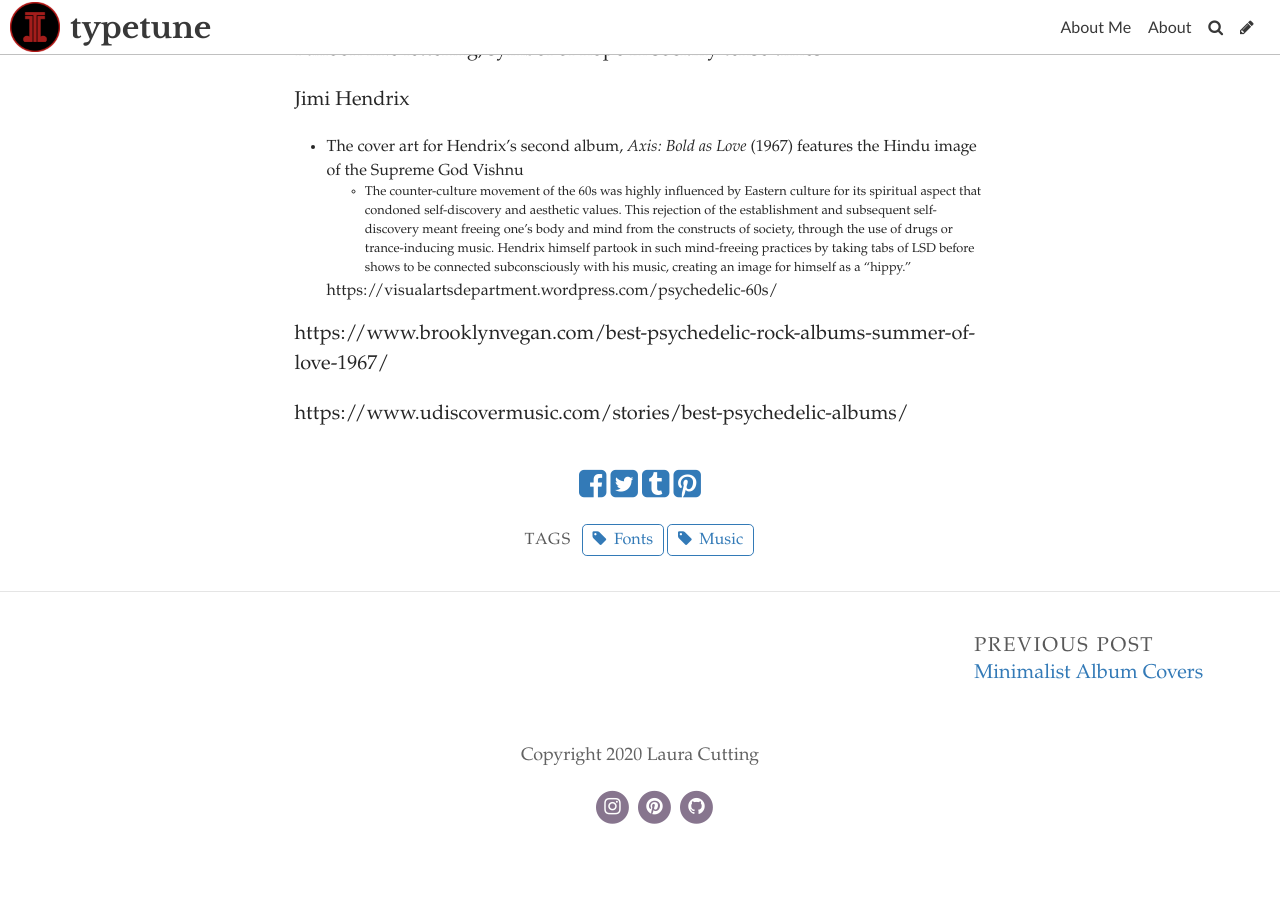
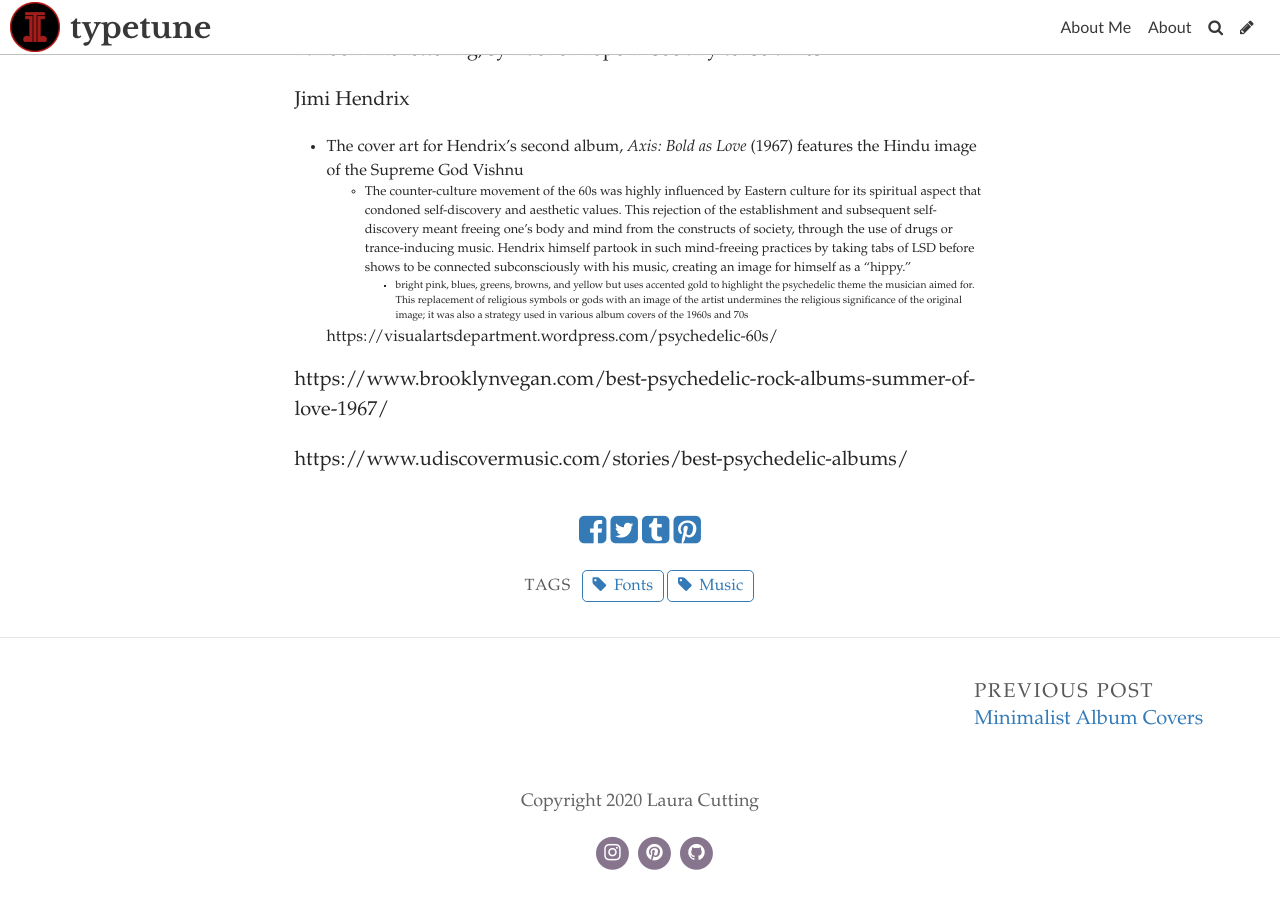
Before and after one commit to lauracutting/typetune, a Jekyll site: the page built from _posts/2020-10-28-groovy-baby.md, in a window 1280 px wide and 900 px high, scrolled down 891 px. Built offline with Jekyll 4.4.1, drawn with Linux system fonts in a browser that asks for light colours; some web fonts are replaced; before the commit the page ends 1745 px from its top, so only the background shows below that.

Commit message:
Update Post “2020-10-28-groovy-baby”

```diff
--- a/_posts/2020-10-28-groovy-baby.md
+++ b/_posts/2020-10-28-groovy-baby.md
@@ -22,6 +22,8 @@
 
   * The counter-culture movement of the 60s was highly influenced by Eastern culture for its spiritual aspect that condoned self-discovery and aesthetic values. This rejection of the establishment and subsequent self-discovery meant freeing one’s body and mind from the constructs of society, through the use of drugs or trance-inducing music. Hendrix himself partook in such mind-freeing practices by taking tabs of LSD before shows to be connected subconsciously with his music, creating an image for himself as a “hippy.”
 
+    * bright pink, blues, greens, browns, and yellow but uses accented gold to highlight the psychedelic theme the musician aimed for. This replacement of religious symbols or gods with an image of the artist undermines the religious significance of the original image; it was also a strategy used in various album covers of the 1960s and 70s
+
   https://visualartsdepartment.wordpress.com/psychedelic-60s/
 
 https://www.brooklynvegan.com/best-psychedelic-rock-albums-summer-of-love-1967/
```
